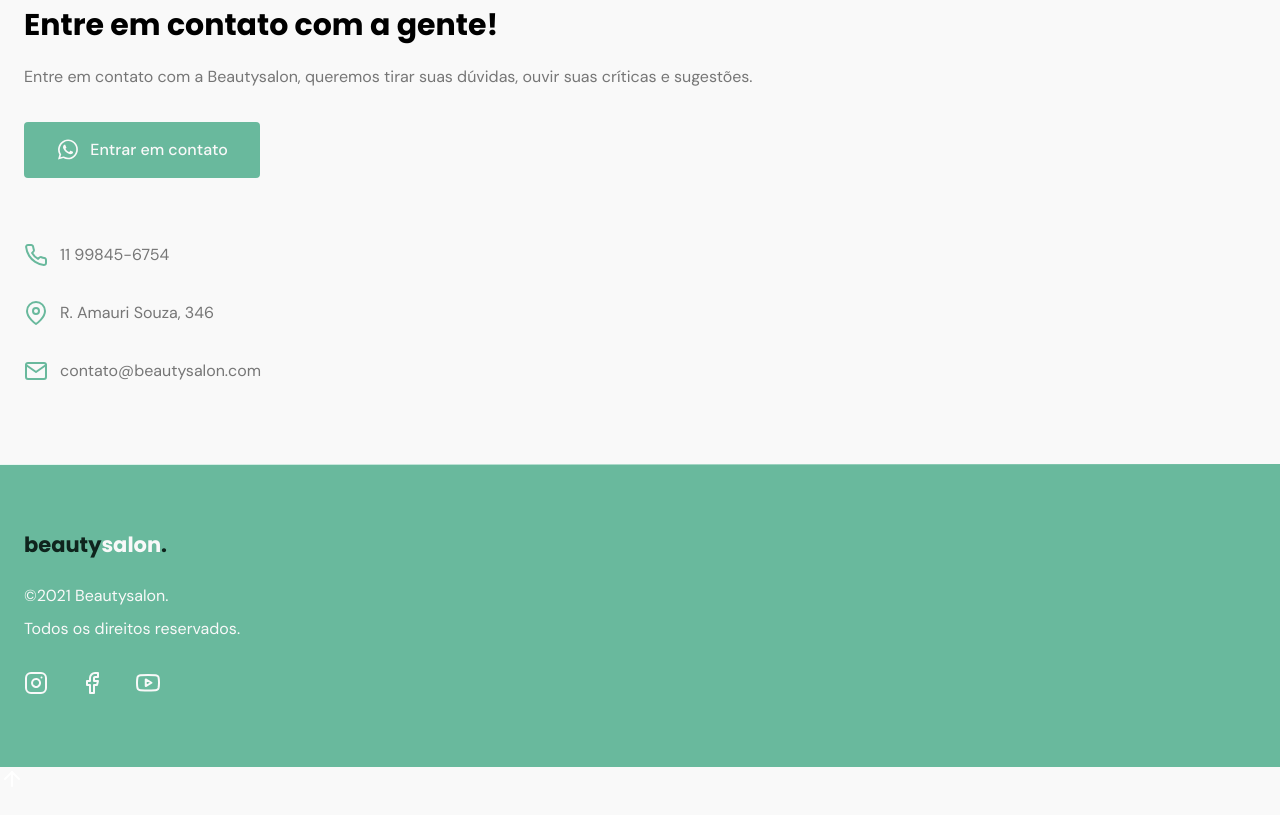
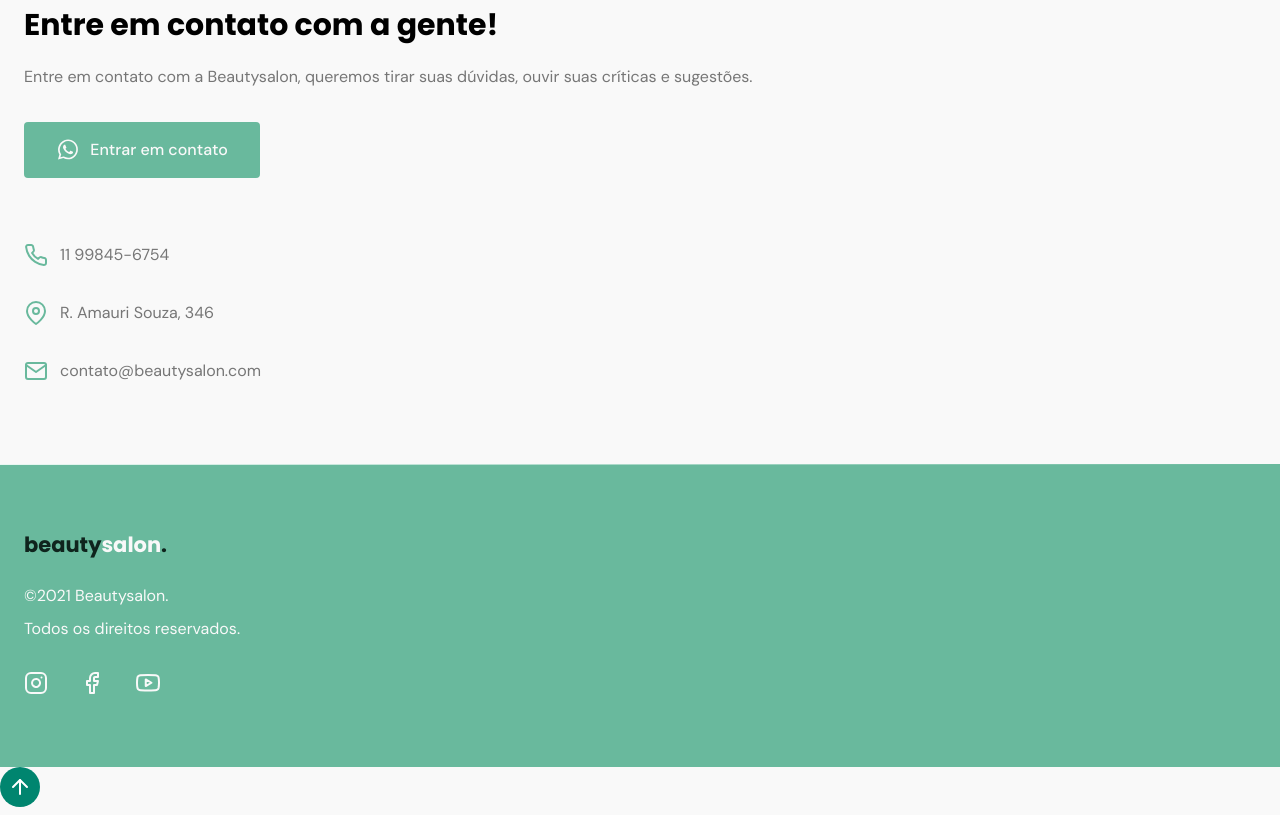
Before and after one commit to guilhermequeico/beautysalon, a plain HTML site: page index.html in a window 1280 px wide. Shown: the part 3543-4358 px from the top of the page. Drawn offline with nearby package versions, Linux system fonts and the light colour scheme.

Commit message:
:sparkles: Change icon-arrow-up

```diff
--- a/index.html
+++ b/index.html
@@ -276,9 +276,10 @@
         </footer>
 
         <a href="#home">
-            <svg width="24" height="24" viewBox="0 0 24 24" fill="none" xmlns="http://www.w3.org/2000/svg">
-                <path d="M12 19V5" stroke="white" stroke-width="2" stroke-linecap="round" stroke-linejoin="round"/>
-                <path d="M5 12L12 5L19 12" stroke="white" stroke-width="2" stroke-linecap="round" stroke-linejoin="round"/>
+            <svg width="40" height="40" viewBox="0 0 40 40" fill="none" xmlns="http://www.w3.org/2000/svg">
+                <circle cx="20" cy="20" r="20" fill="#00856F"/>
+                <path d="M20 27V13" stroke="white" stroke-width="2" stroke-linecap="round" stroke-linejoin="round"/>
+                <path d="M13 20L20 13L27 20" stroke="white" stroke-width="2" stroke-linecap="round" stroke-linejoin="round"/>
                 </svg>
         </a>
 
```
